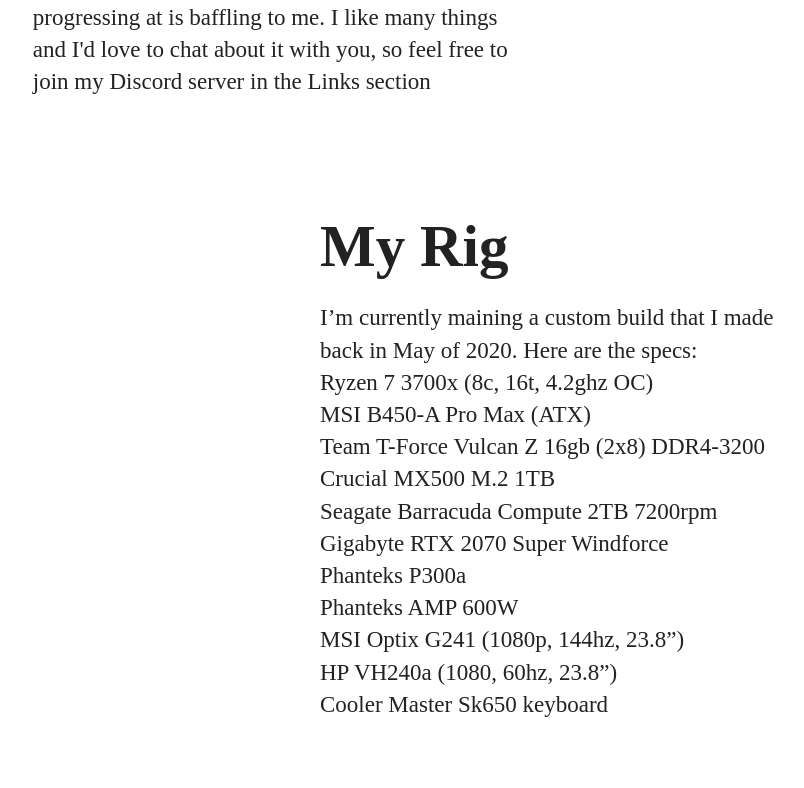
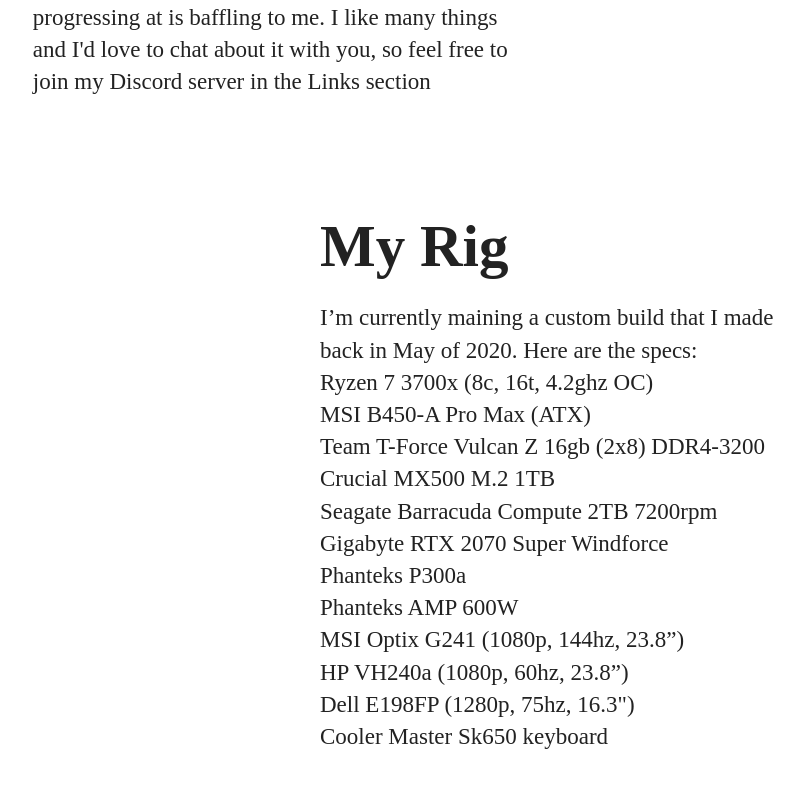
Before and after one commit to topik0/topik-site-cobalt, a Gatsby site: page /about in a window 1280 px wide. Shown: the part 548-1336 px from the top of the page, without its empty margins (80-884 px from the left). Built offline with nearby package versions, Linux system fonts and the light colour scheme; Gatsby itself is replaced by a stand-in of ours.

Commit message:
Updated dependencies and fixed about bio

```diff
--- a/package.json
+++ b/package.json
@@ -15,7 +15,7 @@
   },
   "dependencies": {
     "babel-plugin-styled-components": "^1.12.0",
-    "gatsby": "^2.28.0",
+    "gatsby": "^2.28.2",
     "gatsby-plugin-manifest": "^2.8.0",
     "gatsby-plugin-offline": "^3.6.0",
     "gatsby-plugin-react-helmet": "^3.6.0",
--- a/src/constants/text.js
+++ b/src/constants/text.js
@@ -19,6 +19,7 @@
   `Phanteks P300a`,
   `Phanteks AMP 600W`,
   `MSI Optix G241 (1080p, 144hz, 23.8”)`,
-  `HP VH240a (1080, 60hz, 23.8”)`,
+  `HP VH240a (1080p, 60hz, 23.8”)`,
+  `Dell E198FP (1280p, 75hz, 16.3")`,
   `Cooler Master Sk650 keyboard`,
 ]
```
Also changed, not shown: 1 other file.
